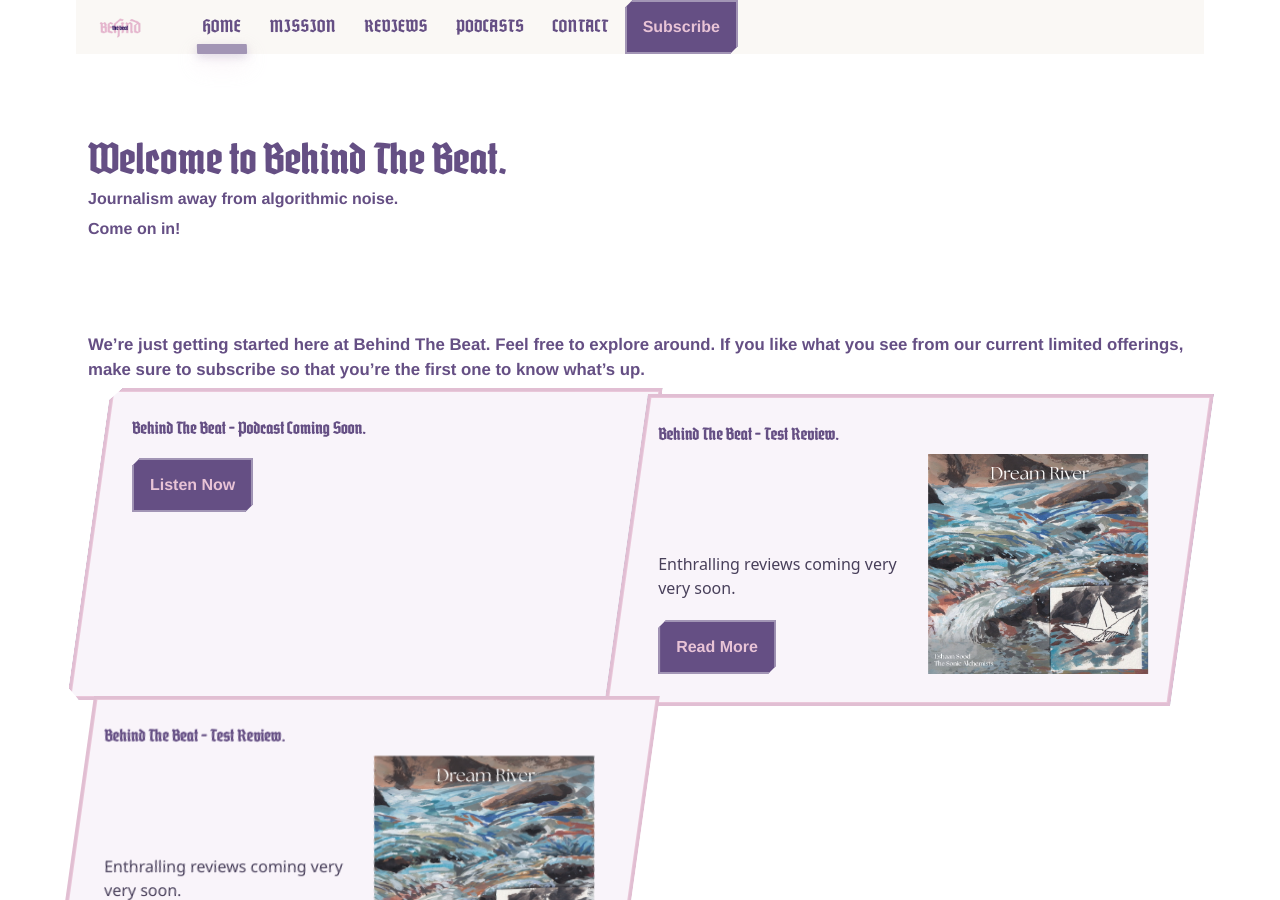
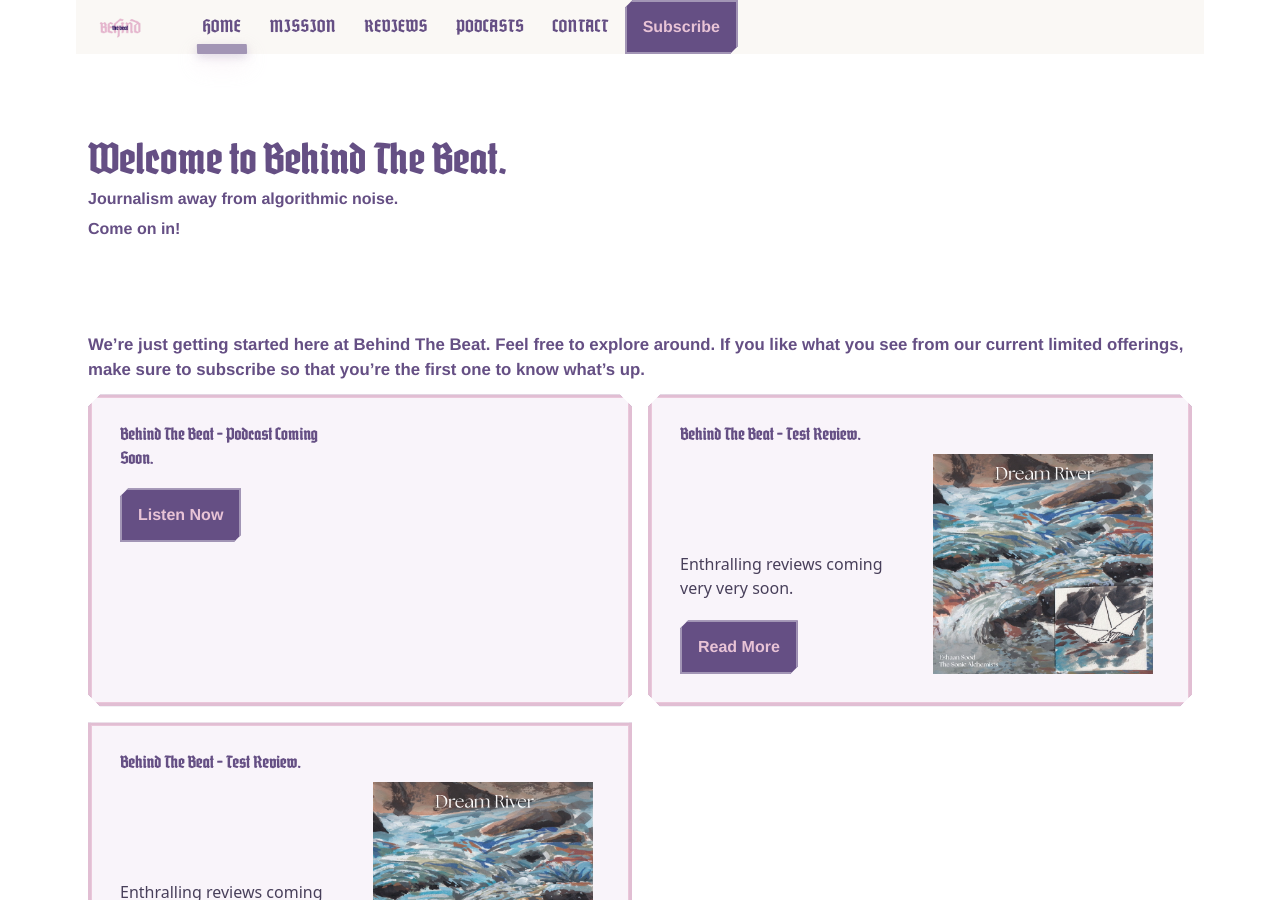
Before and after one commit to EshaanSoood/brbpodcast, a Jekyll site: the page built from index.md, in a window 1280 px wide and 900 px high. Built offline with Jekyll 4.4.1, drawn with Linux system fonts in a browser that asks for light colours.

Commit message:
big mistake

```diff
--- a/assets/build/css/overrides.css
+++ b/assets/build/css/overrides.css
@@ -151,7 +151,7 @@ html, body { margin: 0; padding: 0; }
 /* Unified top band (mobile) */
 @media (max-width: 767px) {
   .site-header .top-band { position: relative; background: var(--color-background-offwhite, #faf8f5); }
-  .site-header .top-row { position: sticky; top: 0; z-index: 50; background: inherit; }
+  .site-header .top-row { position: sticky; top: 0; z-index: 50; background: inherit; padding-bottom: 12px; }
   .site-header .top-row.released { position: static; }
   .site-header .tagline-row { background: inherit; border-top: 1px solid rgba(101,79,132,0.12); }
   .site-header .tagline-row { display: none !important; }
@@ -172,7 +172,7 @@ html, body { margin: 0; padding: 0; }
 
 @media (min-width: 768px) {
   /* Desktop sticky nav/logo only; hero is not sticky */
-  .site-header .desktop-row { position: sticky; top: 0; z-index: 40; background: var(--color-background-offwhite, #faf8f5); }
+  .site-header .desktop-row { position: sticky; top: 0; z-index: 90; background: var(--color-background-offwhite, #faf8f5); padding-bottom: 12px; }
 }
 
 /* Top band height target: ~25vh with floor/ceiling */
@@ -994,12 +994,12 @@ main > :first-child { margin-top: 0; }
 
 /* 2 cols: tablet (overlap on) */
 @media (min-width: 768px) and (max-width: 1023px) {
-	.post-list { grid-template-columns: repeat(2, minmax(0,1fr)); gap: 0; }
+	.post-list { grid-template-columns: repeat(2, minmax(0,1fr)); gap: 16px; }
 }
 
 /* 3 cols: desktop (overlap on) */
 @media (min-width: 1024px) {
-	.post-list { grid-template-columns: repeat(3, minmax(0,1fr)); gap: 0; }
+	.post-list { grid-template-columns: repeat(3, minmax(0,1fr)); gap: 16px; }
 }
 
 /* CARD BASE */
@@ -1021,14 +1021,14 @@ main > :first-child { margin-top: 0; }
 		0% calc(100% - var(--c-bottom)), 0% var(--c-top)
 	);
 
-	/* playful tilt */
-	--card-angle: -8deg;
-	transform: skewX(var(--card-angle));
-	transition: transform 140ms ease, box-shadow 140ms ease;
+	/* remove tilt */
+	--card-angle: 0deg;
+	transform: none;
+	transition: box-shadow 140ms ease;
 }
 .post-card.card-frame:hover,
 .post-card.card-frame:focus-visible {
-	transform: skewX(var(--card-angle)) translateY(-2px);
+	transform: none;
 	box-shadow: 0 8px 22px rgba(101,79,132,.18);
 	outline: none;
 }
@@ -1076,45 +1076,60 @@ main > :first-child { margin-top: 0; }
 /* OVERLAP LOGIC + STAGGER */
 /* Tablet (2 cols): gentle right-overlap + row lift; kill interior chamfers */
 @media (min-width: 768px) and (max-width: 1023px) {
-	.post-list > .post-card:nth-child(2n)	  { margin-left: -12px; z-index: 2; }
-	.post-list > .post-card:nth-child(n+3)	  { margin-top: -12px; }
+	.post-list > .post-card:nth-child(2n)	  { margin-left: 0; z-index: 1; }
+	.post-list > .post-card:nth-child(n+3)	  { margin-top: 0; }
 
-	/* remove touching chamfers */
+	/* keep full chamfers now that overlap is removed */
 	.post-list > .post-card:nth-child(2n+1) .card-frame,
-	.post-list > .post-card:nth-child(2n+1).card-frame { --c-right: 0px; }
+	.post-list > .post-card:nth-child(2n+1).card-frame { --c-right: 12px; }
 	.post-list > .post-card:nth-child(2n) .card-frame,
-	.post-list > .post-card:nth-child(2n).card-frame	   { --c-left: 0px; }
+	.post-list > .post-card:nth-child(2n).card-frame	   { --c-left: 12px; }
 	.post-list > .post-card:nth-child(n+3) .card-frame,
-	.post-list > .post-card:nth-child(n+3).card-frame	  { --c-top: 0px; }
+	.post-list > .post-card:nth-child(n+3).card-frame	  { --c-top: 12px; }
 
-	/* mild vertical stagger for collage feel */
-	.post-list > .post-card:nth-child(4n+1) { transform: skewX(-8deg) translateY(-4px); }
-	.post-list > .post-card:nth-child(4n+3) { transform: skewX(-8deg) translateY(4px); }
+	/* remove stagger */
+	.post-list > .post-card:nth-child(4n+1) { transform: none; }
+	.post-list > .post-card:nth-child(4n+3) { transform: none; }
 }
 
 /* Desktop (3 cols): rightward overlaps + row lift; kill interior chamfers */
 @media (min-width: 1024px) {
 	.post-list > .post-card:nth-child(3n+2),
-	.post-list > .post-card:nth-child(3n+3) { margin-left: -14px; }
-	.post-list > .post-card:nth-child(3n+2) { z-index: 2; }
-	.post-list > .post-card:nth-child(3n+3) { z-index: 3; }
-	.post-list > .post-card:nth-child(n+4)	  { margin-top: -14px; }
+	.post-list > .post-card:nth-child(3n+3) { margin-left: 0; }
+	.post-list > .post-card:nth-child(3n+2) { z-index: 1; }
+	.post-list > .post-card:nth-child(3n+3) { z-index: 1; }
+	.post-list > .post-card:nth-child(n+4)	  { margin-top: 0; }
 
-	/* remove touching chamfers */
+	/* keep full chamfers now that overlap is removed */
 	.post-list > .post-card:nth-child(3n+1) .card-frame,
-	.post-list > .post-card:nth-child(3n+1).card-frame { --c-right: 0px; }
+	.post-list > .post-card:nth-child(3n+1).card-frame { --c-right: 12px; }
 	.post-list > .post-card:nth-child(3n+2) .card-frame,
-	.post-list > .post-card:nth-child(3n+2).card-frame { --c-left: 0px; --c-right: 0px; }
+	.post-list > .post-card:nth-child(3n+2).card-frame { --c-left: 12px; --c-right: 12px; }
 	.post-list > .post-card:nth-child(3n+3) .card-frame,
-	.post-list > .post-card:nth-child(3n+3).card-frame { --c-left: 0px; }
+	.post-list > .post-card:nth-child(3n+3).card-frame { --c-left: 12px; }
 	.post-list > .post-card:nth-child(n+4) .card-frame,
-	.post-list > .post-card:nth-child(n+4).card-frame  { --c-top: 0px; }
+	.post-list > .post-card:nth-child(n+4).card-frame  { --c-top: 12px; }
 
-	/* soft stagger for collage feel */
-	.post-list > .post-card:nth-child(6n+1) { transform: skewX(-8deg) translateY(-6px); }
-	.post-list > .post-card:nth-child(6n+3) { transform: skewX(-8deg) translateY(6px); }
-	.post-list > .post-card:nth-child(6n+5) { transform: skewX(-8deg) translateY(-3px); }
+	/* remove stagger */
+	.post-list > .post-card:nth-child(6n+1) { transform: none; }
+	.post-list > .post-card:nth-child(6n+3) { transform: none; }
+	.post-list > .post-card:nth-child(6n+5) { transform: none; }
 }
+
+/* --- FINAL ALIGNMENT OVERRIDES: kill any residual skew/overlap from base CSS --- */
+/* Neutralize mobile-forced skew from base build */
+@media (max-width: 767px) {
+	.post-list > .post-card { transform: none !important; }
+}
+
+/* Neutralize angle classes from base build */
+.card-angle-9, .card-angle-11, .card-angle-13, .card-angle-16 { --card-angle: 0deg !important; transform: none !important; }
+
+/* Ensure consistent gaps across breakpoints */
+.post-list { gap: 16px !important; }
+
+/* Ensure no negative overlaps anywhere */
+.post-list > .post-card { margin-left: 0 !important; margin-top: 0 !important; }
 
 /* Mobile: restore gaps, no overlap; full chamfers */
 @media (max-width: 767px) {
```
Also changed, not shown: reviews/index.md (+1 -1 lines).
